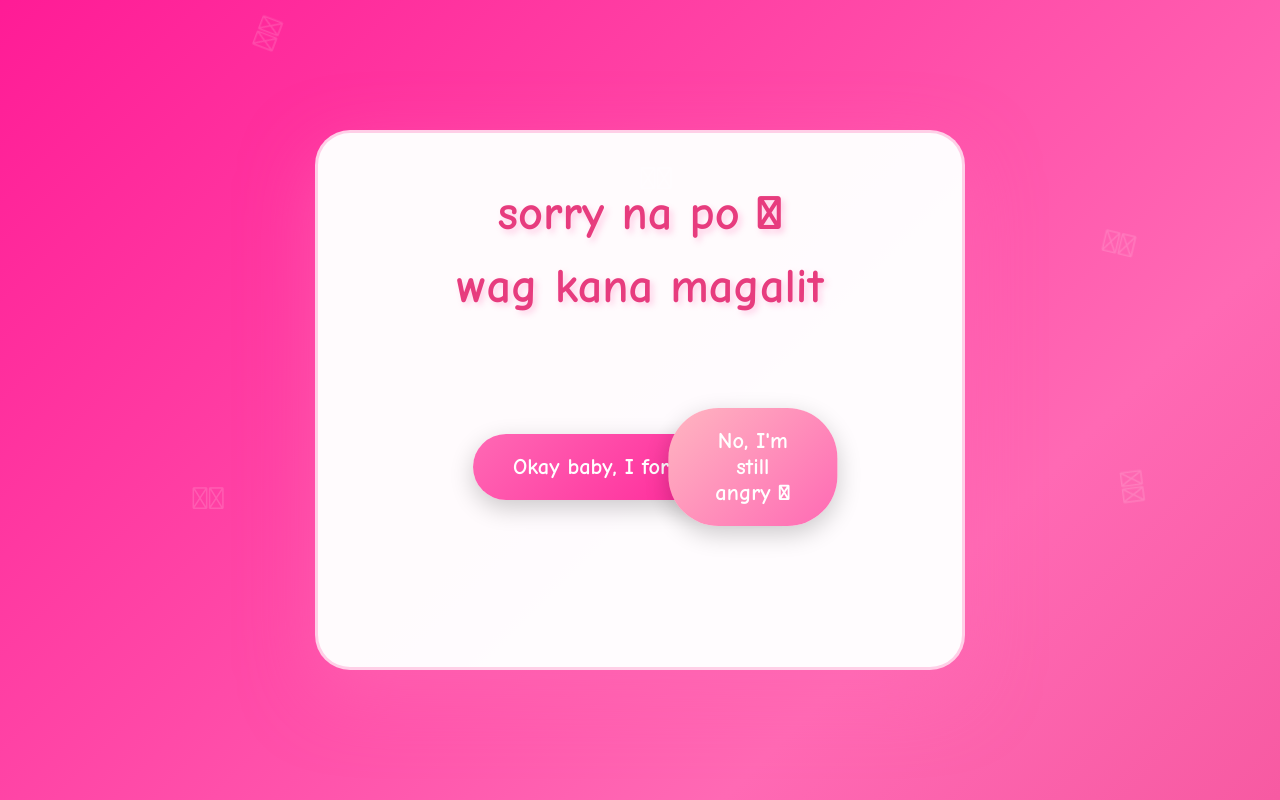
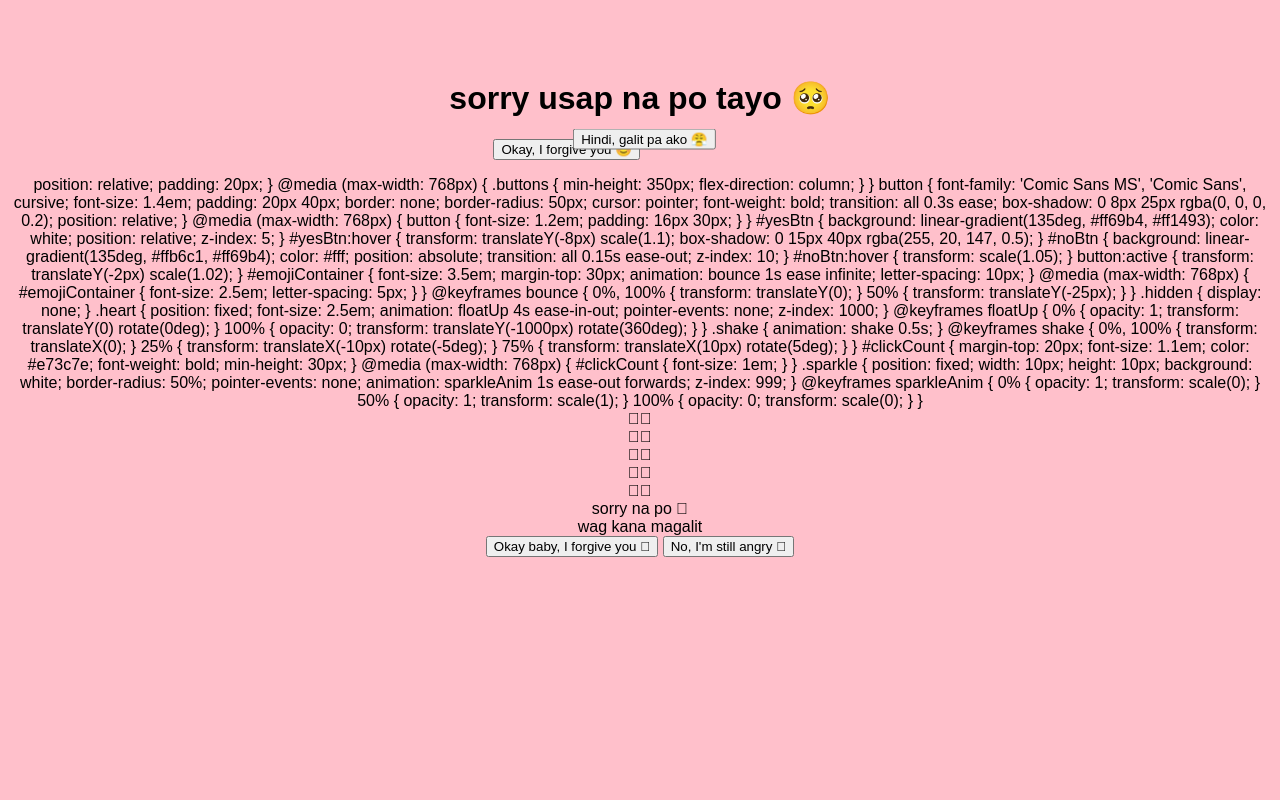
Before and after one commit to san01san/iy, a plain HTML site: page Love.html in a window 1280 px wide. Drawn offline with Linux system fonts and the light colour scheme.

Commit message:
Simplify Love.html with basic apology layout
Replaced the entire content of Love.html with a simpler version featuring a basic apology theme and buttons for forgiveness.

```diff
--- a/Love.html
+++ b/Love.html
@@ -4,111 +4,29 @@
     <meta charset="UTF-8">
     <meta name="viewport" content="width=device-width, initial-scale=1.0">
     <title>I'm Really Sorry ❤️</title>
-    <style>
-        * {
-            margin: 0;
-            padding: 0;
-            box-sizing: border-box;
-        }
+</head>
 
-        body {
-            font-family: 'Comic Sans MS', 'Comic Sans', cursive;
-            min-height: 100vh;
-            display: flex;
-            justify-content: center;
-            align-items: center;
-            background: linear-gradient(-45deg, #ee7752, #e73c7e, #ff69b4, #ff1493, #ff69b4, #e73c7e);
-            background-size: 400% 400%;
-            animation: gradientShift 8s ease infinite;
-            overflow: hidden;
-            position: relative;
-        }
+<body style="font-family: Arial; text-align:center; background:pink; padding-top:50px;">
 
-        @keyframes gradientShift {
-            0% { background-position: 0% 50%; }
-            50% { background-position: 100% 50%; }
-            100% { background-position: 0% 50%; }
-        }
+    <h1>sorry usap na po tayo 🥺</h1>
 
-        .bg-heart {
-            position: fixed;
-            font-size: 2em;
-            opacity: 0.15;
-            animation: floatAround 15s ease-in-out infinite;
-            pointer-events: none;
-            color: #fff;
-        }
+    <button onclick="yesClick()">Okay, I forgive you 😊</button>
+    <button onclick="noClick()" id="noBtn">Hindi, galit pa ako 😤</button>
 
-        @keyframes floatAround {
-            0%, 100% {
-                transform: translate(0, 0) rotate(0deg);
-            }
-            25% {
-                transform: translate(100px, -100px) rotate(90deg);
-            }
-            50% {
-                transform: translate(200px, 50px) rotate(180deg);
-            }
-            75% {
-                transform: translate(-50px, -50px) rotate(270deg);
-            }
-        }
+    <p id="text"></p>
 
-        .container {
-            text-align: center;
-            padding: 50px 40px;
-            background: rgba(255, 255, 255, 0.98);
-            border-radius: 35px;
-            box-shadow: 0 25px 70px rgba(255, 105, 180, 0.5);
-            max-width: 650px;
-            width: 90%;
-            animation: floatIn 1s ease-out;
-            border: 3px solid rgba(255, 105, 180, 0.3);
-            position: relative;
-            z-index: 10;
-        }
+<script>
+function yesClick(){
+    document.body.innerHTML = "<h1>Yay! I love you 💖</h1>";
+}
 
-        @keyframes floatIn {
-            from {
-                opacity: 0;
-                transform: translateY(-50px) scale(0.9);
-            }
-            to {
-                opacity: 1;
-                transform: translateY(0) scale(1);
-            }
-        }
+function noClick(){
+    document.getElementById("text").innerHTML = "Please naman 🥺";
+}
+</script>
 
-        #mainText {
-            font-size: 2.8em;
-            color: #e73c7e;
-            margin-bottom: 50px;
-            font-weight: bold;
-            text-shadow: 3px 3px 6px rgba(255, 105, 180, 0.3);
-            animation: pulse 2s ease-in-out infinite;
-            line-height: 1.5;
-        }
-
-        @media (max-width: 768px) {
-            #mainText {
-                font-size: 2em;
-            }
-        }
-
-        @keyframes pulse {
-            0%, 100% { transform: scale(1); }
-            50% { transform: scale(1.08); }
-        }
-
-        .buttons {
-            display: flex;
-            gap: 25px;
-            justify-content: center;
-            flex-wrap: wrap;
-            margin-bottom: 20px;
-            min-height: 200px;
-            align-items: center;
-            position: relative;
+</body>
+</html>            position: relative;
             padding: 20px;
         }
 
```
